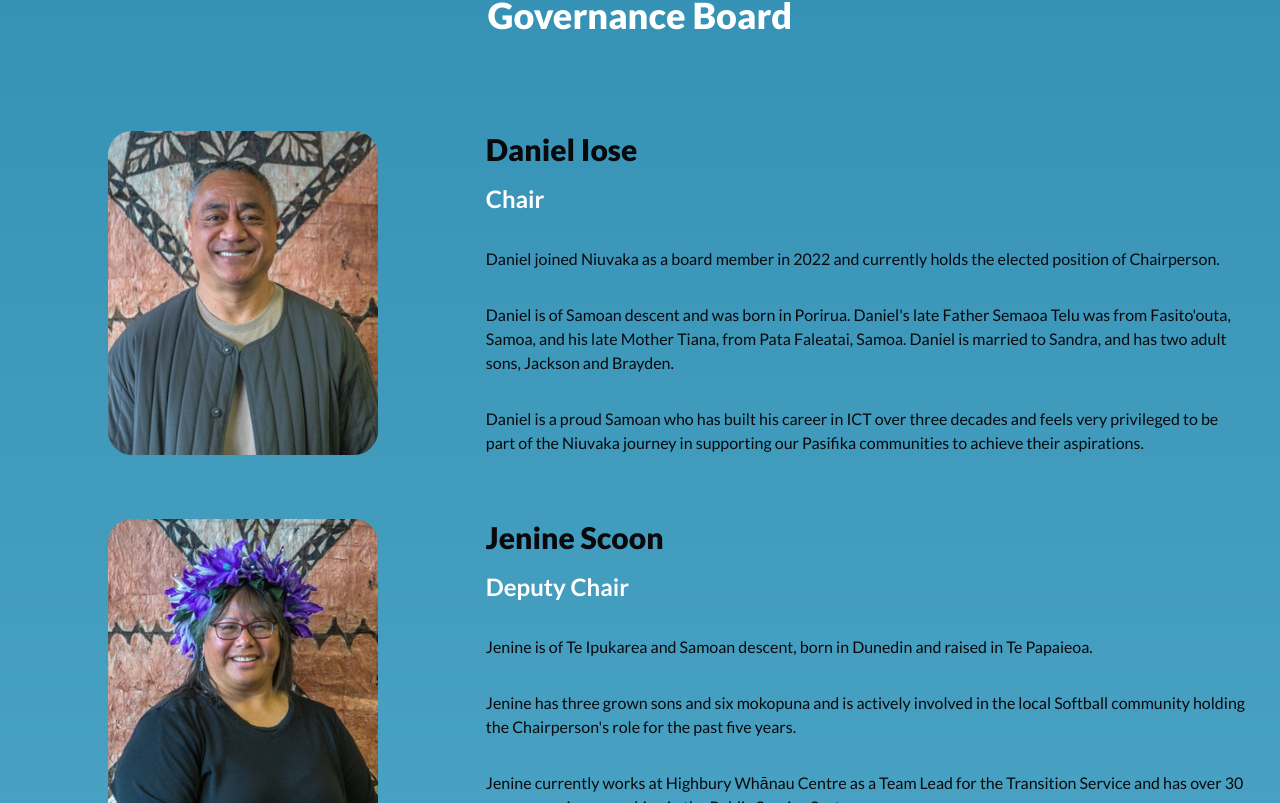
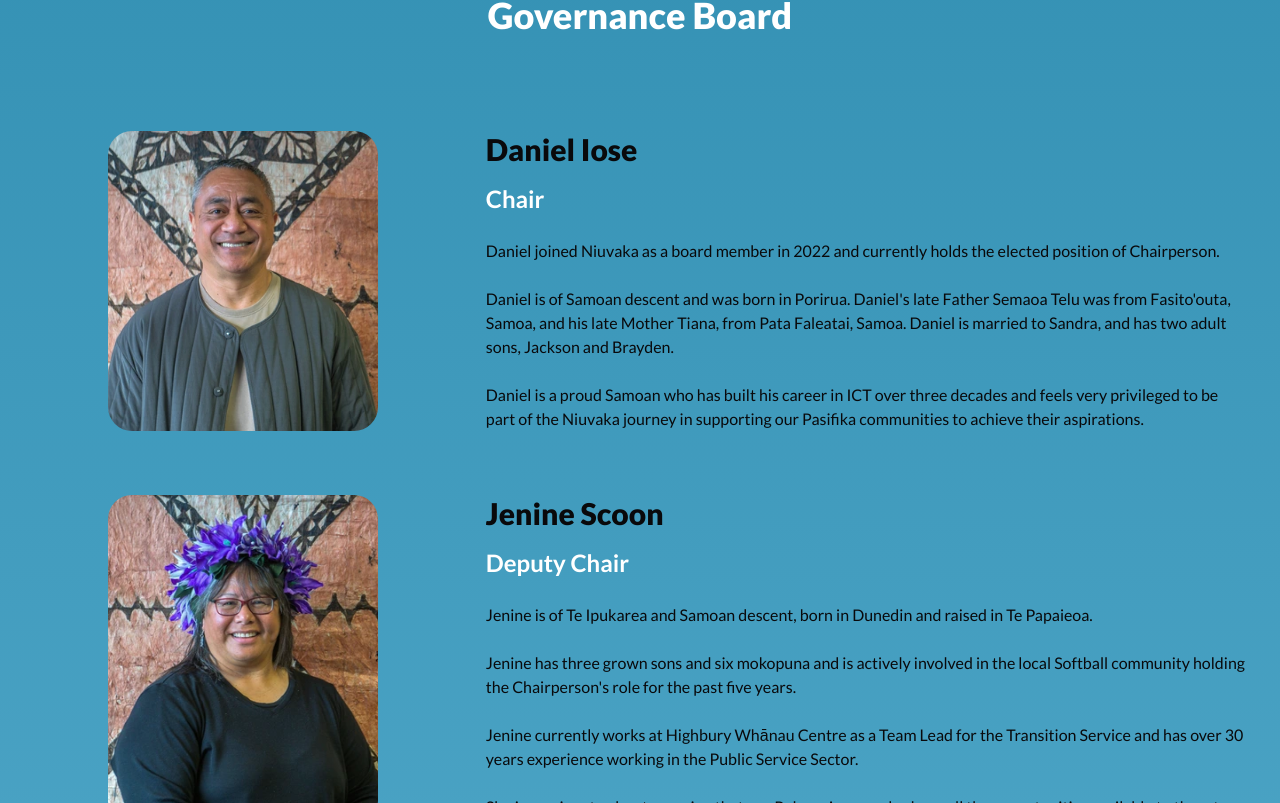
Before and after one commit to jhigger/niuvaka-trust, a Next.js app: page /about in a window 1280 px wide. Shown: the part 3977-4780 px from the top of the page. Built offline with nearby package versions, Linux system fonts and the light colour scheme.

Commit message:
feat: update  gap

```diff
--- a/src/pages/about.tsx
+++ b/src/pages/about.tsx
@@ -194,7 +194,7 @@ const BoardItem = ({ image, name, role, description }: GovernanceBoardType) => {
         loading="lazy"
       />
 
-      <div className="col-span-full flex flex-col gap-8 text-center lg:col-span-7 lg:text-start">
+      <div className="col-span-full flex flex-col gap-6 text-center lg:col-span-7 lg:text-start">
         <h3 className="flex flex-col gap-4">
           <span className="text-2xl font-black lg:text-3xl">{name}</span>
           <span className="text-xl font-bold text-white lg:text-2xl">
```
